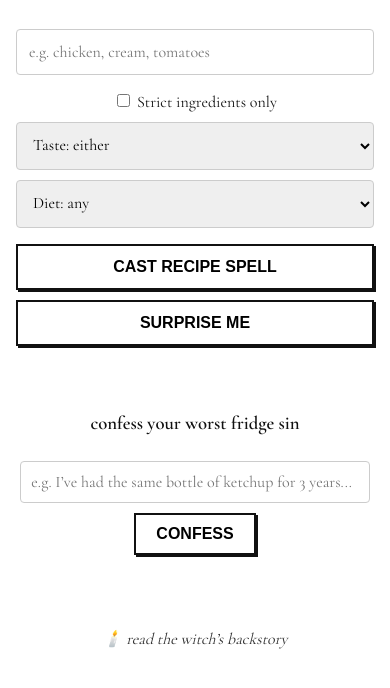
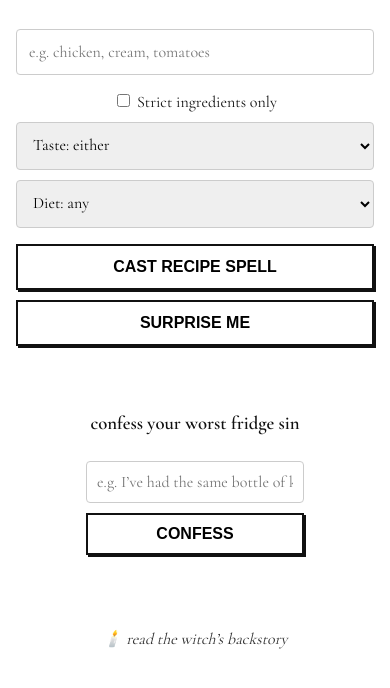
Before and after one commit to danielvella14/fridgewitch, a website: page public/index.html in a window 390 px wide. Shown: the part 142-830 px from the top of the page. Drawn offline with nearby package versions, Linux system fonts and the light colour scheme.

Commit message:
Update style.css

```diff
--- a/public/style.css
+++ b/public/style.css
@@ -159,30 +159,36 @@ button:hover {
 
 .chat-box {
   margin-top: 3rem;
-  padding: 0 1rem;
   display: flex;
   flex-direction: column;
   align-items: center;
+  width: 100%;
+}
+
+.chat-inner {
+  max-width: 600px;
+  width: 100%;
+  padding: 0 1rem;
 }
 
 .chat-input-group {
   display: flex;
   gap: 10px;
-  flex-wrap: wrap;
+  flex-wrap: nowrap;
   justify-content: center;
   margin-top: 0.5rem;
 }
 
 .chat-input-group input[type="text"] {
-  width: 100%;
-  max-width: 400px;
+  flex: 1;
   padding: 10px;
   font-family: inherit;
 }
 
 .chat-input-group button {
+  padding: 10px 20px;
+  white-space: nowrap;
   width: auto;
-  padding: 10px 20px;
 }
 
 #witchResponse {
@@ -212,6 +218,11 @@ button:hover {
     gap: 10px;
   }
 
+  .chat-input-group {
+    flex-direction: column;
+    align-items: stretch;
+  }
+
   .recipe-card {
     margin: 1rem;
     padding: 1rem;
```
